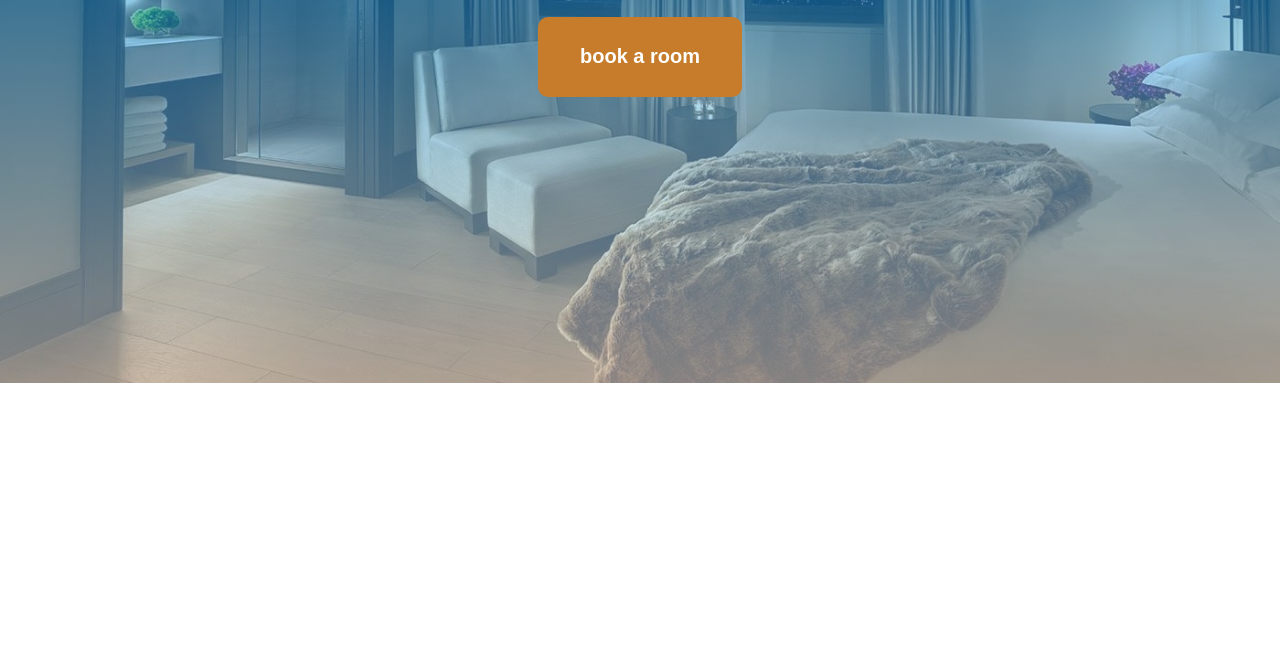
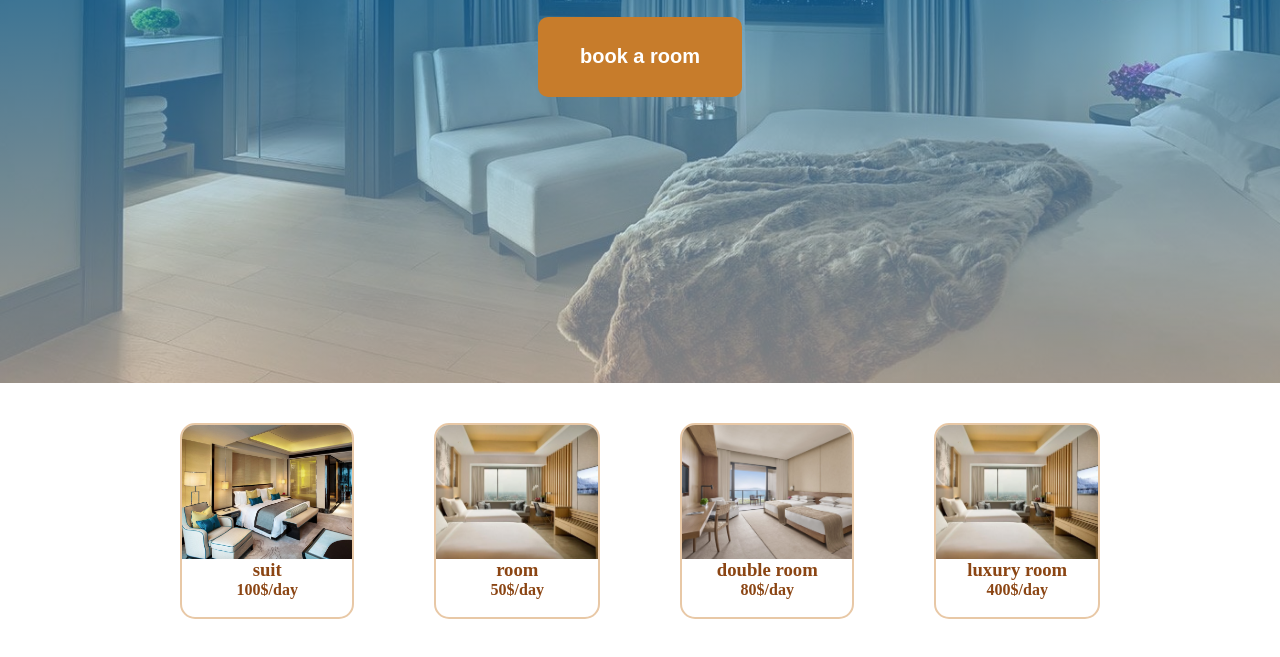
Before and after one commit to AMR2010M/hotel.com, a plain HTML site: page index.html in a window 1280 px wide. Shown: the part 417-1074 px from the top of the page. Before the commit the page ends 800 px from the top, so only its background shows below. Drawn offline with Linux system fonts and the light colour scheme.

Commit message:
Add files via upload

```diff
--- a/index.html
+++ b/index.html
@@ -10,5 +10,33 @@
 <h2 class="description"> much more than an hotel</h2>
 <button class="btn" >book a room</button>
 </div>
+<div class="rooms">
+<div class="room">
+
+<div class="img"><img src="IMG-20250602-WA0001.jpg"></div>
+<h3 class="rn">suit</h3>
+<h4 class="'details">100$/day</h4>
+</div>
+<div class="room">
+
+<div class="img"><img src="Alila — Solo, Indonesia.jpg"></div>
+<h3 class="rn">room</h3>
+<h4 class="'details">50$/day</h4>
+
+</div>
+<div class="room">
+<div class="img"><img src="IMG-20250602-WA0002.jpg"></div>
+<h3 class="rn">double room</h3>
+<h4 class="'details">80$/day</h4>
+
+</div>
+<div class="room">
+<div class="img"><img src="IMG-20250602-WA0004.jpg"></div>
+<h3 class="rn">luxury room</h3>
+<h4 class="'details">400$/day</h4>
+
+</div>
+</div>
+</script></div>
 </body>
 </html>
--- a/style.css
+++ b/style.css
@@ -37,3 +37,42 @@ color: white;
     border: none;
 
 }
+.rooms{
+    display: flex;
+    flex-direction: row;
+    flex-wrap:nowrap;
+    justify-content: space-around;
+    align-items: center;
+    width: 1000px;;
+    height:800px;
+    overflow: hidden;
+    margin: auto;
+    align-items: flex-start;
+    color: saddlebrown;
+}
+.room{border-radius: 10px;
+width: 30%x;
+height: 24%;
+border-radius: 15px;
+text-align: center;
+margin: 40px;
+overflow: hidden;
+border:2px solid rgba(199, 124, 43, 0.417);
+cursor: pointer;
+}
+img{
+width: 100%;
+height: 100%;
+
+}
+.img{
+    width: 100%;
+    height: 70%;
+}
+.room:hover{
+       transition:all 0.5s;
+   transform: scale(1.1,1.1);
+
+
+
+}
```
